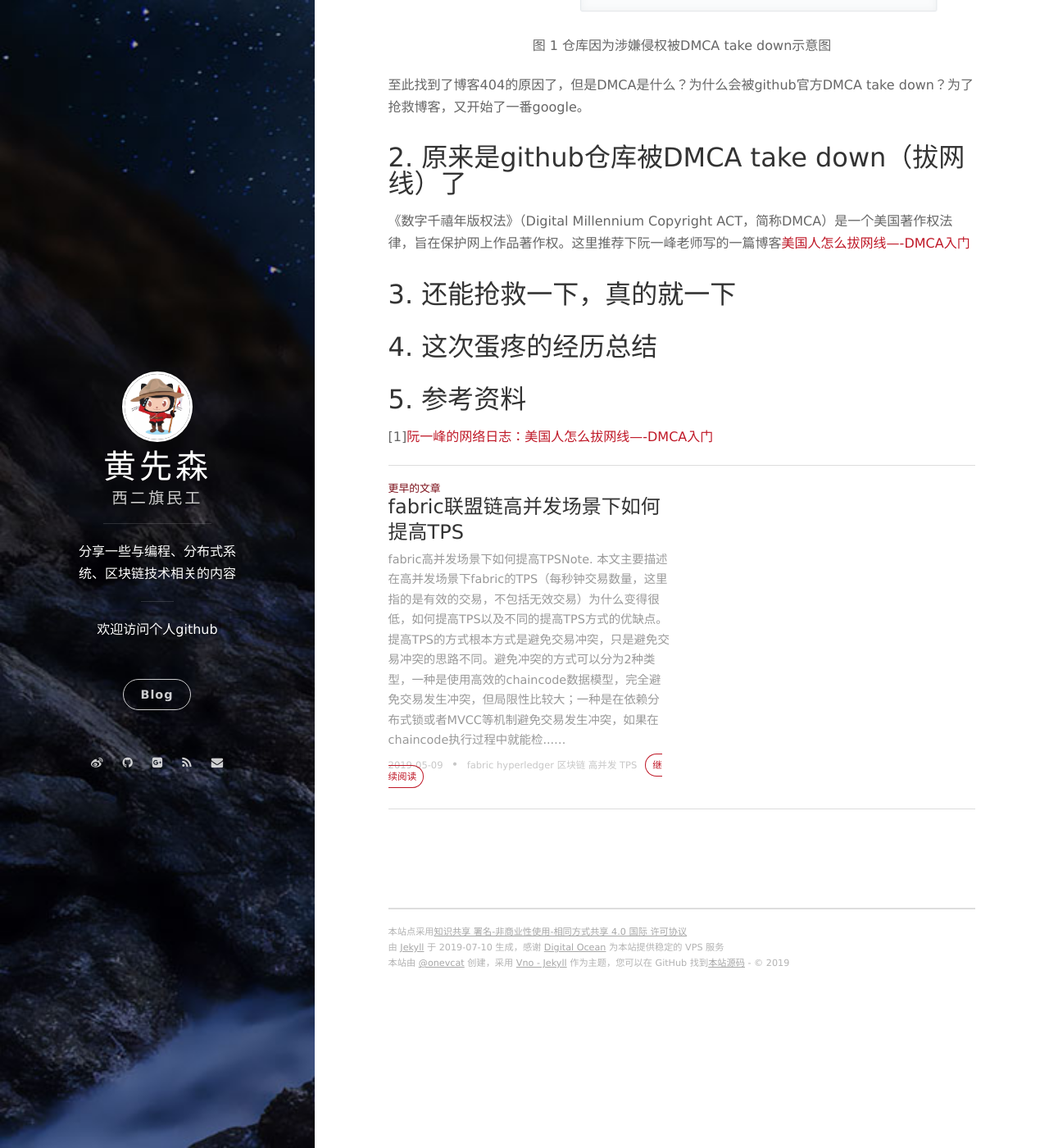
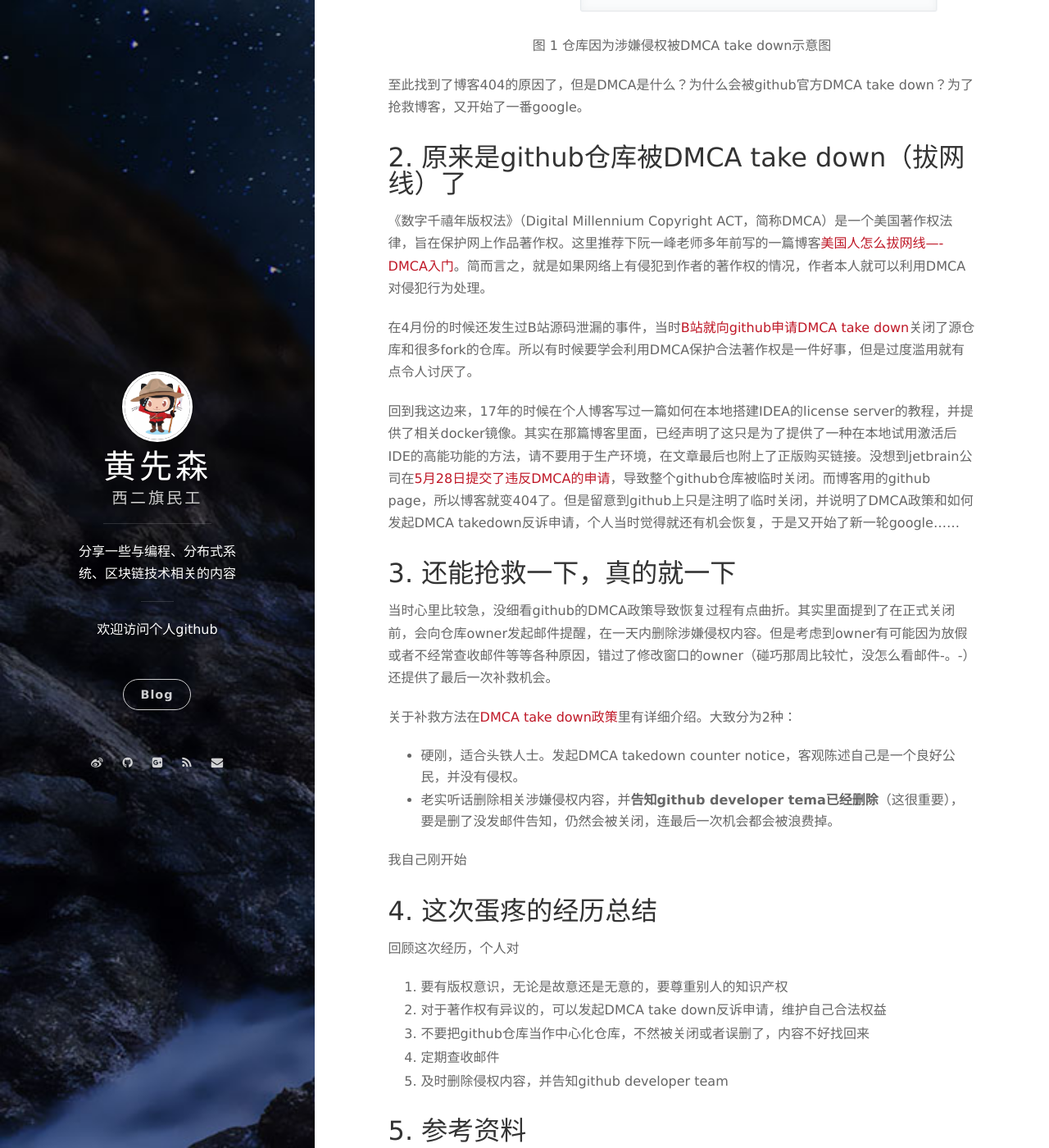
Before and after one commit to berryjam/berryjam.github.io, a Jekyll site: the page built from _posts/2019-06-25-记github仓库被DMCA take down经历.md, in a window 1280 px wide and 1400 px high, scrolled down 1425 px. Shown: the whole window at 82% size. Built offline with Jekyll 4.4.1, drawn with Linux system fonts in a browser that asks for light colours; nearby versions of some CDN libraries; comment, search, counter and statistics services are not loaded; some of the changed text lies outside the part shown.

Commit message:
Update 2019-06-25-记github仓库被DMCA take down经历.md

```diff
--- a/_posts/2019-06-25-记github仓库被DMCA take down经历.md
+++ b/_posts/2019-06-25-记github仓库被DMCA take down经历.md
@@ -42,15 +42,35 @@
 
 ## 2. 原来是github仓库被DMCA take down（拔网线）了
 
-《数字千禧年版权法》（Digital Millennium Copyright ACT，简称DMCA）是一个美国著作权法律，旨在保护网上作品著作权。这里推荐下阮一峰老师写的一篇博客[美国人怎么拔网线----DMCA入门](http://www.ruanyifeng.com/blog/2010/03/dmca.html)
+《数字千禧年版权法》（Digital Millennium Copyright ACT，简称DMCA）是一个美国著作权法律，旨在保护网上作品著作权。这里推荐下阮一峰老师多年前写的一篇博客[美国人怎么拔网线----DMCA入门](http://www.ruanyifeng.com/blog/2010/03/dmca.html)。简而言之，就是如果网络上有侵犯到作者的著作权的情况，作者本人就可以利用DMCA对侵犯行为处理。
+
+在4月份的时候还发生过B站源码泄漏的事件，当时[B站就向github申请DMCA take down](https://www.oschina.net/news/106201/github-publishes-dmca-takedown-from-bilibili)关闭了源仓库和很多fork的仓库。所以有时候要学会利用DMCA保护合法著作权是一件好事，但是过度滥用就有点令人讨厌了。
+
+回到我这边来，17年的时候在个人博客写过一篇如何在本地搭建IDEA的license server的教程，并提供了相关docker镜像。其实在那篇博客里面，已经声明了这只是为了提供了一种在本地试用激活后IDE的高能功能的方法，请不要用于生产环境，在文章最后也附上了正版购买链接。没想到jetbrain公司在[5月28日提交了违反DMCA的申请](https://github.com/github/dmca/blob/master/2019/05/2019-05-28-Jetbrains.md)，导致整个github仓库被临时关闭。而博客用的github page，所以博客就变404了。但是留意到github上只是注明了临时关闭，并说明了DMCA政策和如何发起DMCA takedown反诉申请，个人当时觉得就还有机会恢复，于是又开始了新一轮google......
 
 ## 3. 还能抢救一下，真的就一下
 
+当时心里比较急，没细看github的DMCA政策导致恢复过程有点曲折。其实里面提到了在正式关闭前，会向仓库owner发起邮件提醒，在一天内删除涉嫌侵权内容。但是考虑到owner有可能因为放假或者不经常查收邮件等等各种原因，错过了修改窗口的owner（碰巧那周比较忙，没怎么看邮件-。-）还提供了最后一次补救机会。
 
+关于补救方法在[DMCA take down政策](https://www.baidu.com/link?url=UBrUG9zW24G8kBmWu9vPjeJL9eFdNuhmTYh3QGza8skbozj5jP4-f9Iqm9IgSXIE_zqtwIOJk34ZChR2rpFr4K&wd=&eqid=f85b39680006d29e000000035d22ba42)里有详细介绍。大致分为2种：
+
+- 硬刚，适合头铁人士。发起DMCA takedown counter notice，客观陈述自己是一个良好公民，并没有侵权。
+- 老实听话删除相关涉嫌侵权内容，并**告知github developer tema已经删除**（这很重要），要是删了没发邮件告知，仍然会被关闭，连最后一次机会都会被浪费掉。
+
+我自己刚开始
 
 ## 4. 这次蛋疼的经历总结
 
+回顾这次经历，个人对
+
+1. 要有版权意识，无论是故意还是无意的，要尊重别人的知识产权
+2. 对于著作权有异议的，可以发起DMCA take down反诉申请，维护自己合法权益
+3. 不要把github仓库当作中心化仓库，不然被关闭或者误删了，内容不好找回来
+4. 定期查收邮件
+5. 及时删除侵权内容，并告知github developer team
 
 ## 5. 参考资料
 
 [1][阮一峰的网络日志：美国人怎么拔网线----DMCA入门](http://www.ruanyifeng.com/blog/2010/03/dmca.html)
+
+[2][你的 Github 仓库被 DMCA Takedown 后怎么办？](https://linux.cn/article-9374-1.html)
```
